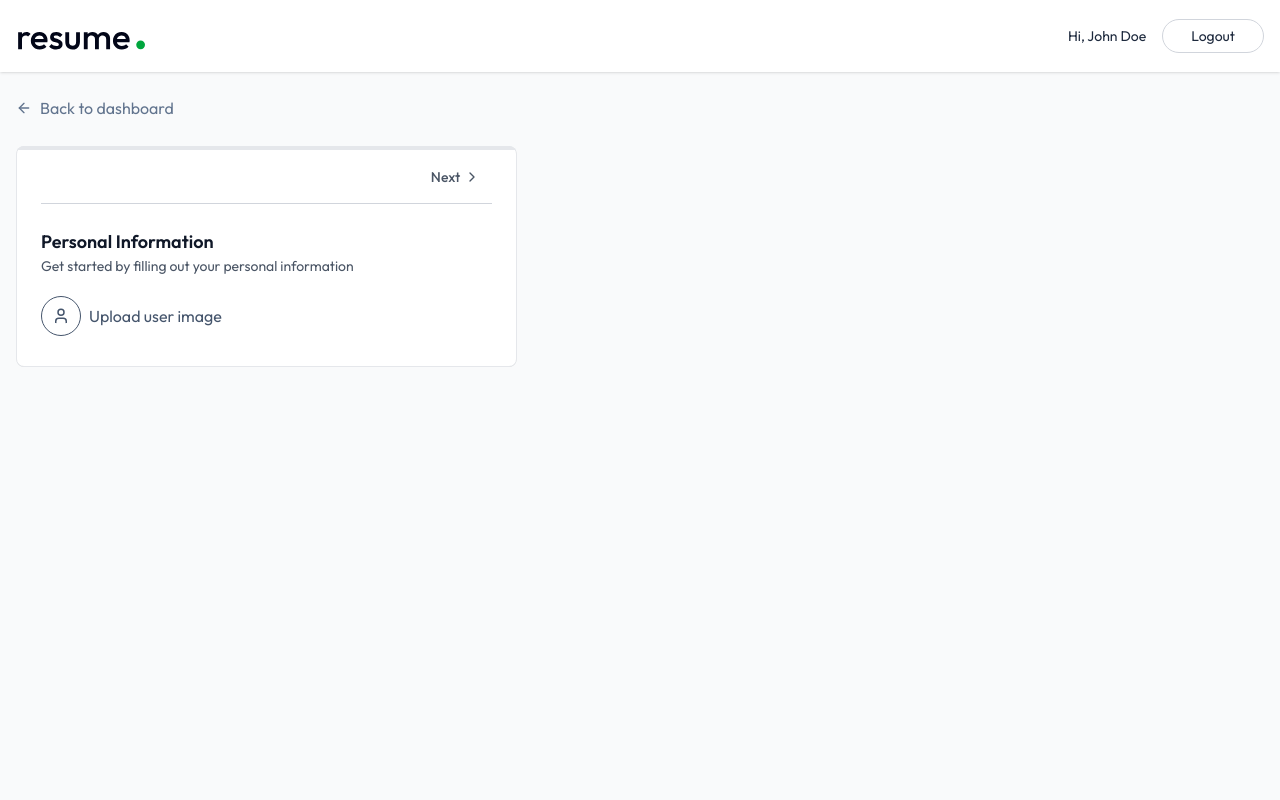
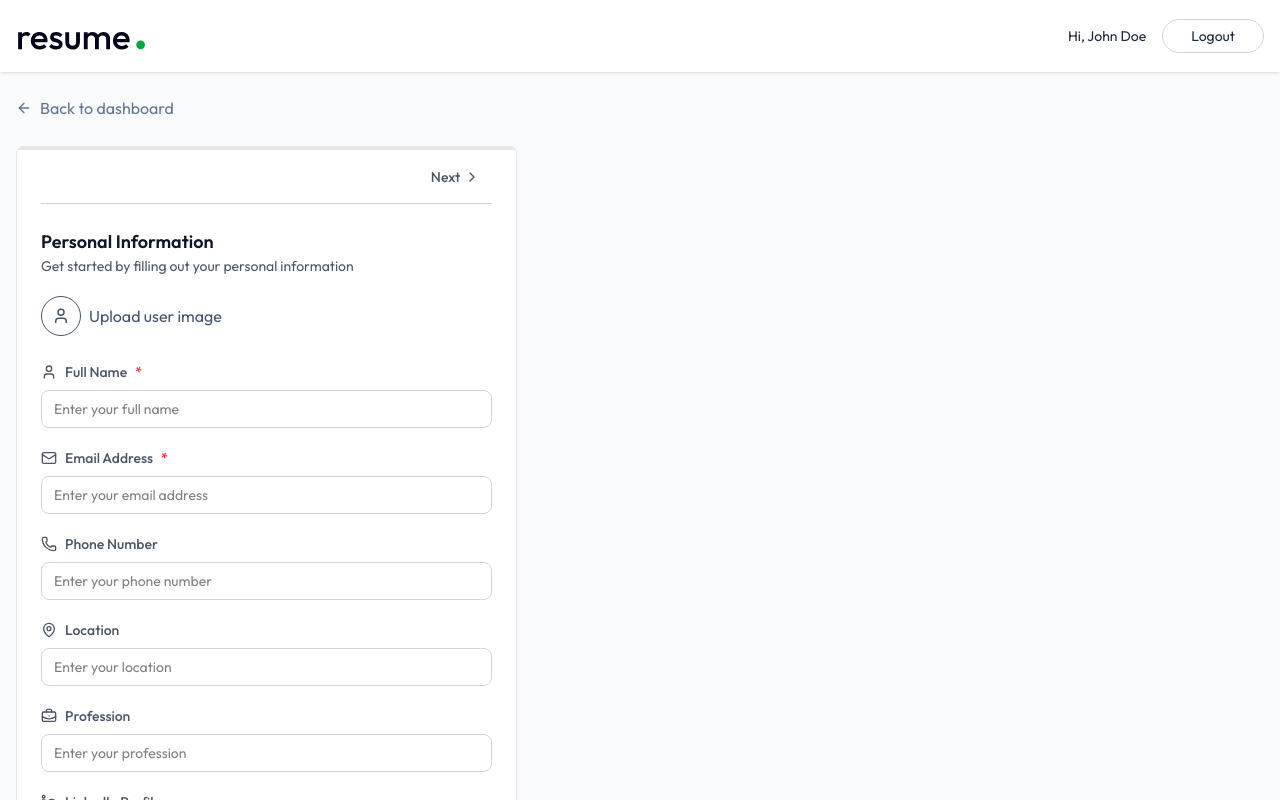
Before and after one commit to Its-me-ak/resume-builder, a React (Vite) app in the folder client/: page /app/builder/1 in a window 1280 px wide. Shown: the top 800 px of the page. Built offline with nearby package versions, Linux system fonts and the light colour scheme.

Commit message:
Refactor PersonalInfoForm component to improve structure and readability, and enhance input handling for personal information fields

```diff
--- a/client/src/components/PersonalInfoForm.jsx
+++ b/client/src/components/PersonalInfoForm.jsx
@@ -1,46 +1,118 @@
-import { User } from 'lucide-react'
-import React from 'react'
+import { BriefcaseBusiness, Globe, Linkedin, Mail, MapPin, Phone, User } from "lucide-react";
+import React from "react";
 
-const PersonalInfoForm = ({data, onChange, removeBackground, setRemoveBackground}) => {
+const PersonalInfoForm = ({
+  data,
+  onChange,
+  removeBackground,
+  setRemoveBackground,
+}) => {
 
   const handleChange = (field, value) => {
     onChange({ ...data, [field]: value });
-    }
+  };
+
+  const fields = [
+    {
+      key: "full_name",
+      label: "Full Name",
+      icon: User,
+      type: "text",
+      required: true,
+    },
+    {
+      key: "email",
+      label: "Email Address",
+      icon: Mail,
+      type: "email",
+      required: true,
+    },
+    { key: "phone", label: "Phone Number", icon: Phone, type: "tel" },
+    { key: "location", label: "Location", icon: MapPin, type: "text" },
+    {
+      key: "profession",
+      label: "Profession",
+      icon: BriefcaseBusiness,
+      type: "text",
+    },
+    { key: "linkedin", label: "LinkedIn Profile", icon: Linkedin, type: "url" },
+    { key: "website", label: "Personal Website", icon: Globe, type: "url" },
+  ];
+
+
   return (
     <div>
-        <h3 className='text-lg font-semibold text-gray-900'>Personal Information</h3>
-        <p className='text-sm text-gray-600'>Get started by filling out your personal information</p>
-        <div className='flex items-center gap-2'>
+      <h3 className="text-lg font-semibold text-gray-900">
+        Personal Information
+      </h3>
+      <p className="text-sm text-gray-600">
+        Get started by filling out your personal information
+      </p>
+      <div className="flex items-center gap-2">
         <label>
-                {
-                    data.image ? (
-                        <img src={typeof data.image === 'string' ? data.image : URL.createObjectURL(data.image)} alt="" className='w-16 h-16 rounded-full object-cover mt-5 ring ring-slate-300 hover:opacity-80' />
+          {data.image ? (
+            <img
+              src={
+                typeof data.image === "string"
+                  ? data.image
+                  : URL.createObjectURL(data.image)
+              }
+              alt=""
+              className="w-16 h-16 rounded-full object-cover mt-5 ring ring-slate-300 hover:opacity-80"
+            />
           ) : (
-                        <div className='inline-flex items-center gap-2 mt-5 text-slate-600 hover:text-slate-700 cursor-pointer'>
-                            <User className='size-10 p-2.5 border rounded-full'/>
+            <div className="inline-flex items-center gap-2 mt-5 text-slate-600 hover:text-slate-700 cursor-pointer">
+              <User className="size-10 p-2.5 border rounded-full" />
               Upload user image
             </div>
-                    )
-                }
+          )}
 
-                <input type="file" accept='image/jpeg, image/png' className='hidden' onChange={(e) => handleChange('image', e.target.files[0])} />
+          <input
+            type="file"
+            accept="image/jpeg, image/png"
+            className="hidden"
+            onChange={(e) => handleChange("image", e.target.files[0])}
+          />
         </label>
-            {
-                typeof data.image === 'object' && (
-                    <div className='flex flex-col gap-1 pl-4 text-sm'>
+        {typeof data.image === "object" && (
+          <div className="flex flex-col gap-1 pl-4 text-sm">
             <p>Remove Background</p>
-                        <label className='relative inline-flex items-center cursor-pointer text-gray-900 gap-3'>
-                            <input type="checkbox" className='sr-only peer' onChange={() => setRemoveBackground(prev => !prev)} checked={removeBackground} />
-                            <div className='w-9 h-5 bg-slate-300 rounded-full peer peer-checked:bg-green-600 transition-colors duration-200'>
-                            </div>
-                            <span className='dot absolute left-1 top-1 w-3 h-3 bg-white rounded-full transition-transform duration-200 ease-in-out peer-checked:translate-x-4'></span>
+            <label className="relative inline-flex items-center cursor-pointer text-gray-900 gap-3">
+              <input
+                type="checkbox"
+                className="sr-only peer"
+                onChange={() => setRemoveBackground((prev) => !prev)}
+                checked={removeBackground}
+              />
+              <div className="w-9 h-5 bg-slate-300 rounded-full peer peer-checked:bg-green-600 transition-colors duration-200"></div>
+              <span className="dot absolute left-1 top-1 w-3 h-3 bg-white rounded-full transition-transform duration-200 ease-in-out peer-checked:translate-x-4"></span>
             </label>
           </div>
-                )
-            }
+        )}
       </div>
+
+      {fields.map((field) => {
+        const Icon  = field.icon;
+        return (
+            <div key={field.key} className="space-y-1 mt-5">
+              <label className="flex items-center gap-2 text-sm font-medium text-gray-600">
+                <Icon className="size-4" />
+                {field.label}
+                {field.required && <span className="text-red-500">*</span>}
+              </label>
+              <input
+                type={field.type}
+                value={data[field.key] || ""}
+                onChange={(e) => handleChange(field.key, e.target.value)}
+                className="w-full mt-1 border border-gray-300 rounded-lg px-3 py-2 outline-none focus:ring focus:ring-blue-500 focus:border-blue-500 transition-colors text-sm"
+                placeholder={`Enter your ${field.label.toLowerCase()}`}
+                required={field.required}
+              />
             </div>
         )
-}
+      })}
+    </div>
+  );
+};
 
-export default PersonalInfoForm
+export default PersonalInfoForm;
```
Lines whose indentation alone changed are shown as unchanged.
